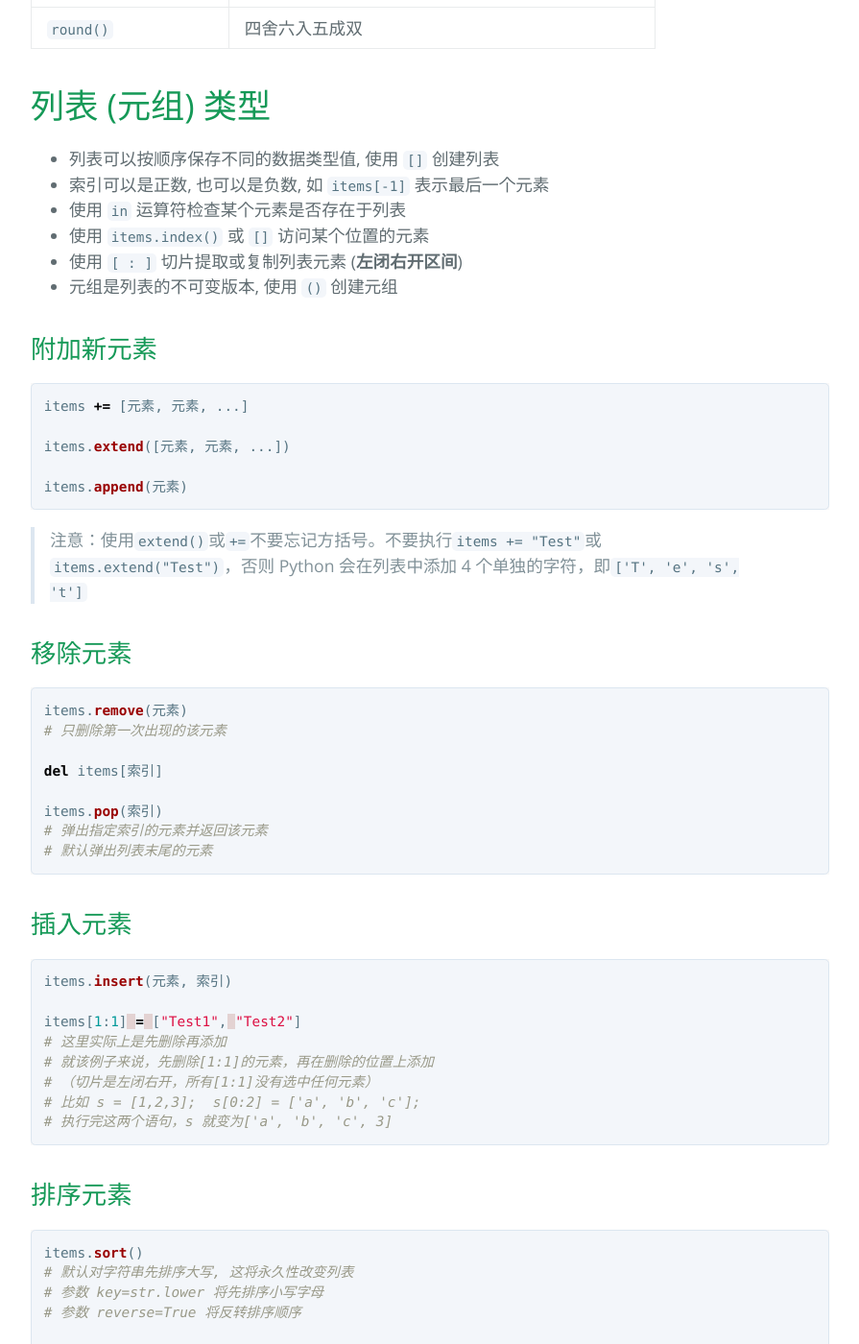
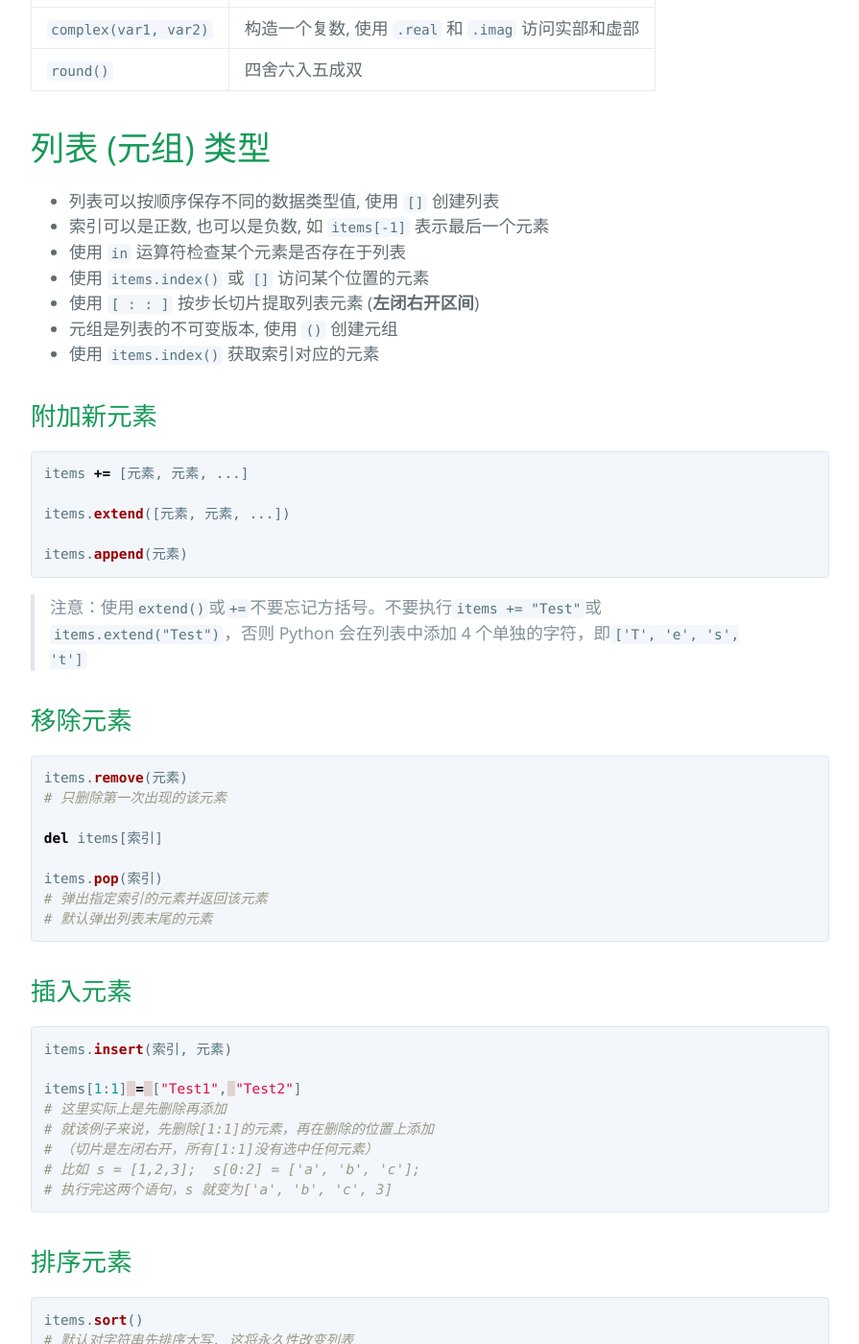
Before and after one commit to Mo-yis/Mo-yis.github.io, a Jekyll site: the page built from article/note/Python_Note.md, in a window 1280 px wide and 1400 px high, scrolled down 4471 px. Shown: the whole window at 96% size, without its empty margins (192-1087 px from the left). Built offline with Jekyll 4.4.1, drawn with Linux system fonts in a browser that asks for light colours; the repository's description, which GitHub fills in, is left out; some of the changed text lies outside the part shown.

Commit message:
update fedora36 and python_note

````diff
--- a/article/note/Python_Note.md
+++ b/article/note/Python_Note.md
@@ -102,6 +102,7 @@ x, y, z = 10, 20, 30
 | `format()` | 字符串格式化打印 |
 | `len()` | 检查字符串的长度 |
 | `center()` | 字符串居中 |
+| `count()` | 统计子字符串出现的次数 |
 
 - 以上方法都不会改变原始字符串，它们将会返回一个新的、修改后的字符串
 - `format()` 方法的格式控制:
@@ -146,8 +147,9 @@ x, y, z = 10, 20, 30
 - 索引可以是正数, 也可以是负数, 如 `items[-1]` 表示最后一个元素
 - 使用 `in` 运算符检查某个元素是否存在于列表
 - 使用 `items.index()` 或 `[]` 访问某个位置的元素
-- 使用 `[ : ]` 切片提取或复制列表元素 (**左闭右开区间**)
+- 使用 `[ : : ]` 按步长切片提取列表元素 (**左闭右开区间**)
 - 元组是列表的不可变版本, 使用 `()` 创建元组
+- 使用 `items.index()` 获取索引对应的元素
 
 ## 附加新元素
 
@@ -177,7 +179,7 @@ items.pop(索引)
 ## 插入元素
 
 ```python
-items.insert(元素, 索引)
+items.insert(索引, 元素)
 
 items[1:1] = ["Test1", "Test2"]
 # 这里实际上是先删除再添加
@@ -233,6 +235,7 @@ dicts[key] = value
 ```python
 dicts.pop(key)
 # 检索键的值, 从字典中删除该键/值对
+# 返回对应的 value
 
 del dicts[key]
 
````
Also changed, not shown: article/memo/Fedora36.md (+7 -1 lines).
